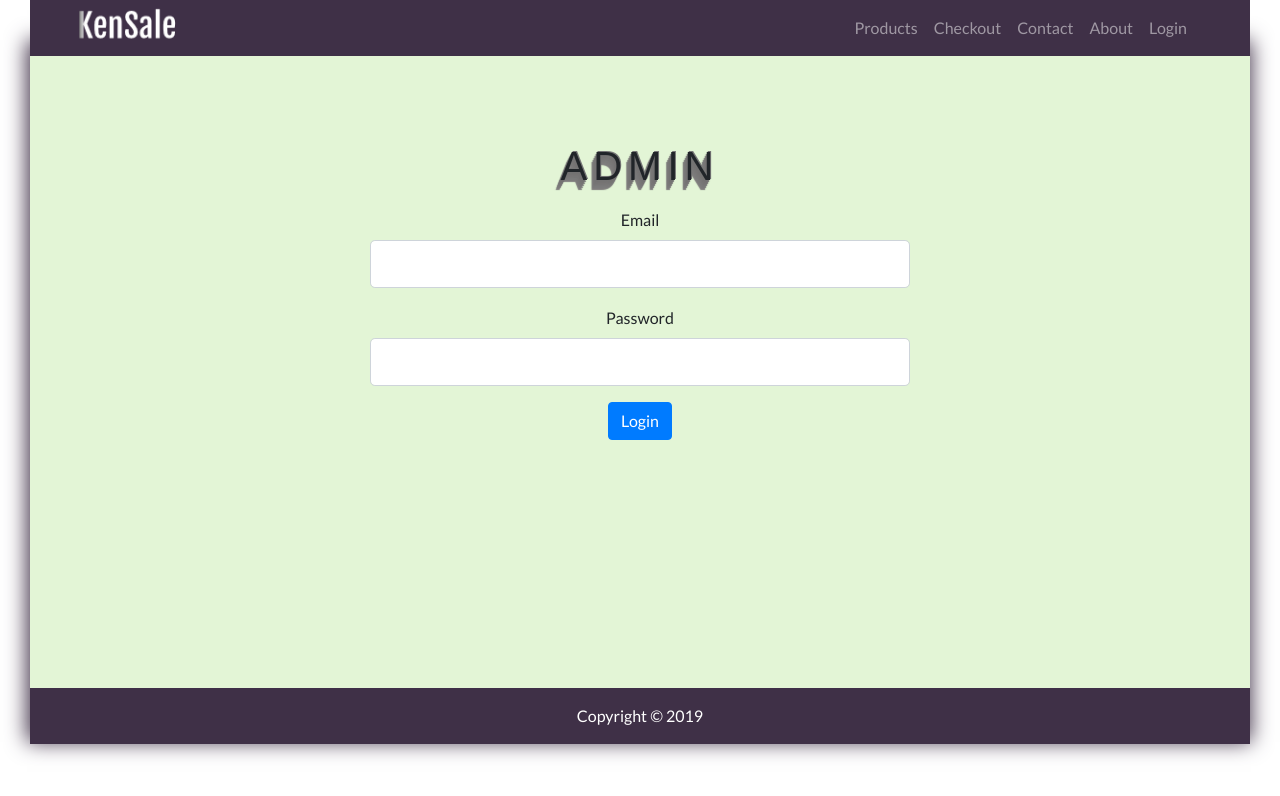
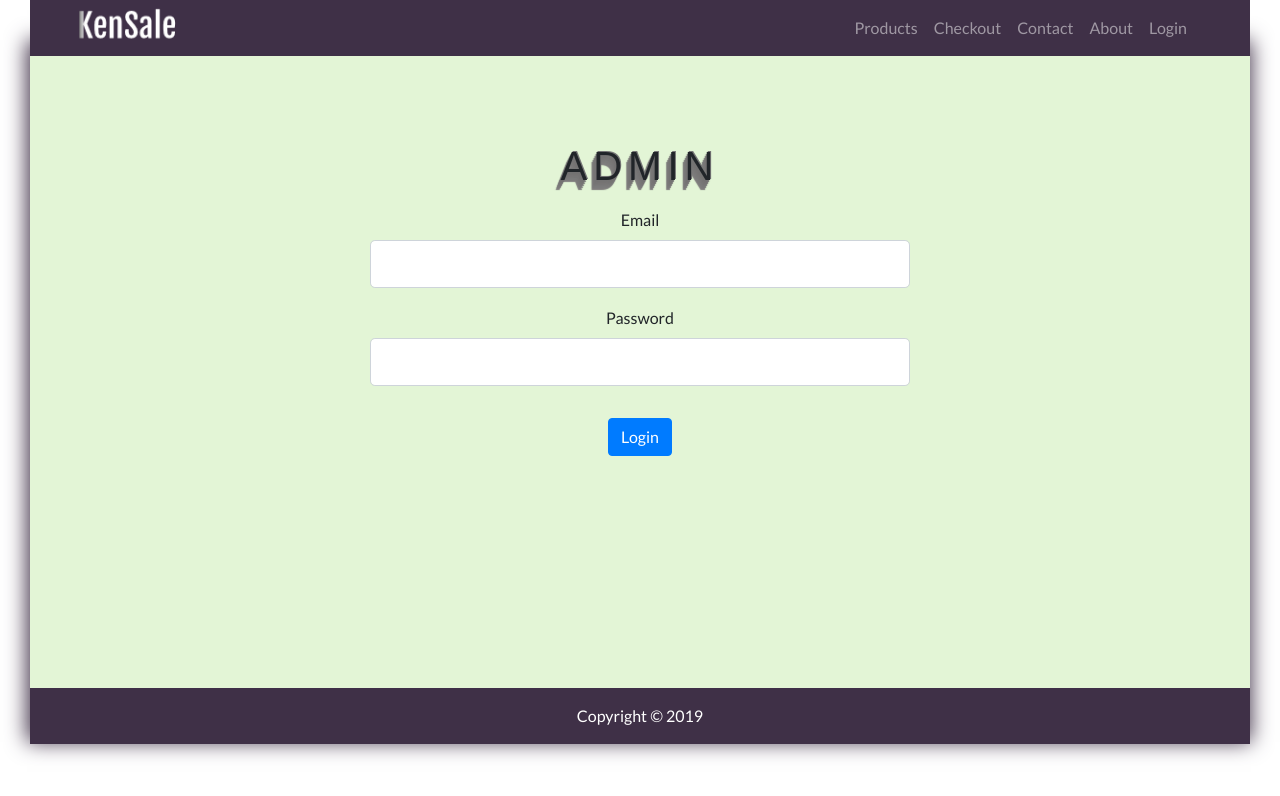
Before and after one commit to kentiba/Animals-selling-project, a React (Create React App) app in the folder client/: page /login in a window 1280 px wide. Shown: the top 796 px of the page. Built offline with nearby package versions, Linux system fonts and the light colour scheme.

Commit message:
added padding to login form

```diff
--- a/client/src/components/auth/Login.js
+++ b/client/src/components/auth/Login.js
@@ -67,7 +67,7 @@ class Login extends Component {
                                     </div>
                                 )}
                             </div>
-                            <div className='form-group'>
+                            <div className='form-group pb-3'>
                                 <label htmlFor='password'>Password</label>
                                 <input
                                     type='password'
```
